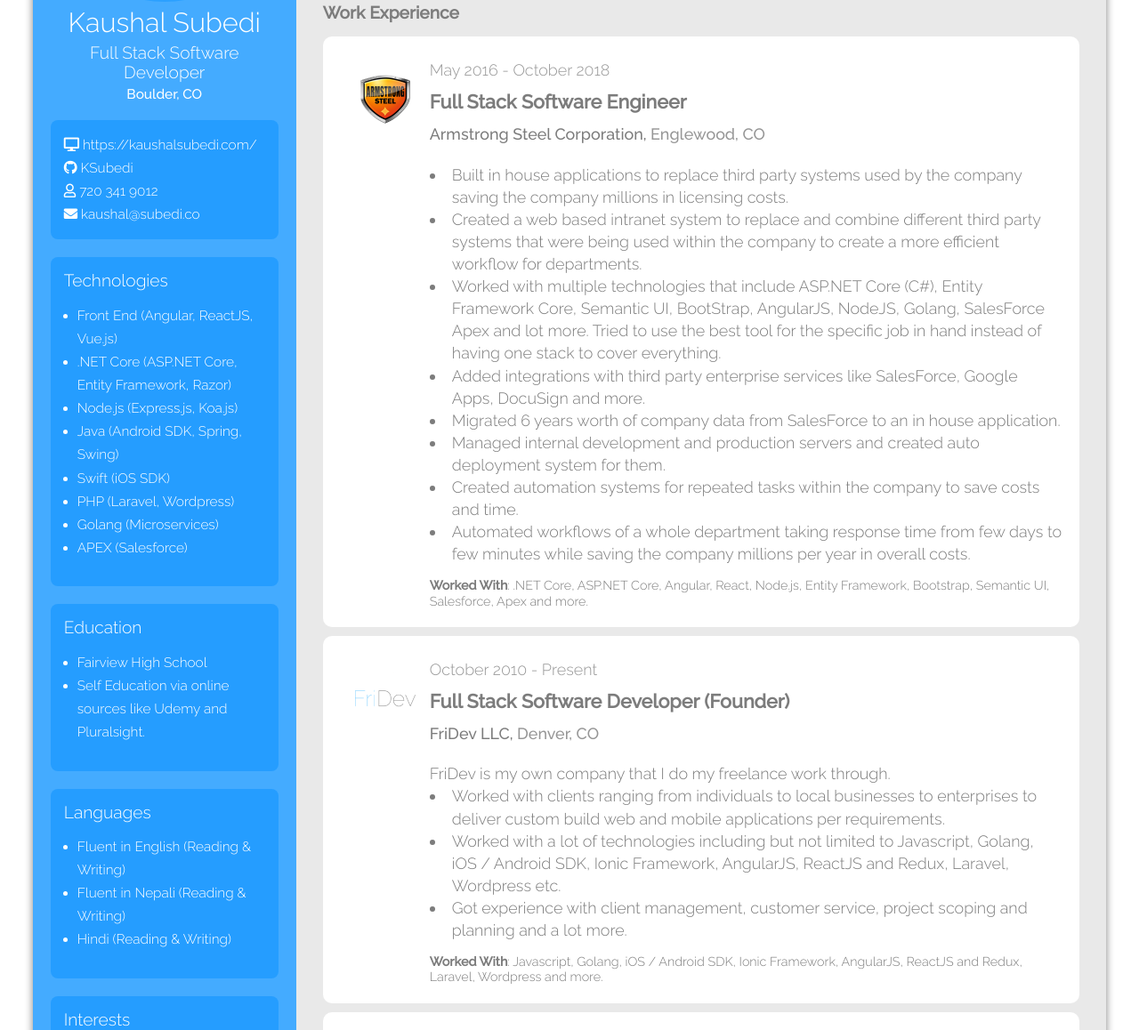
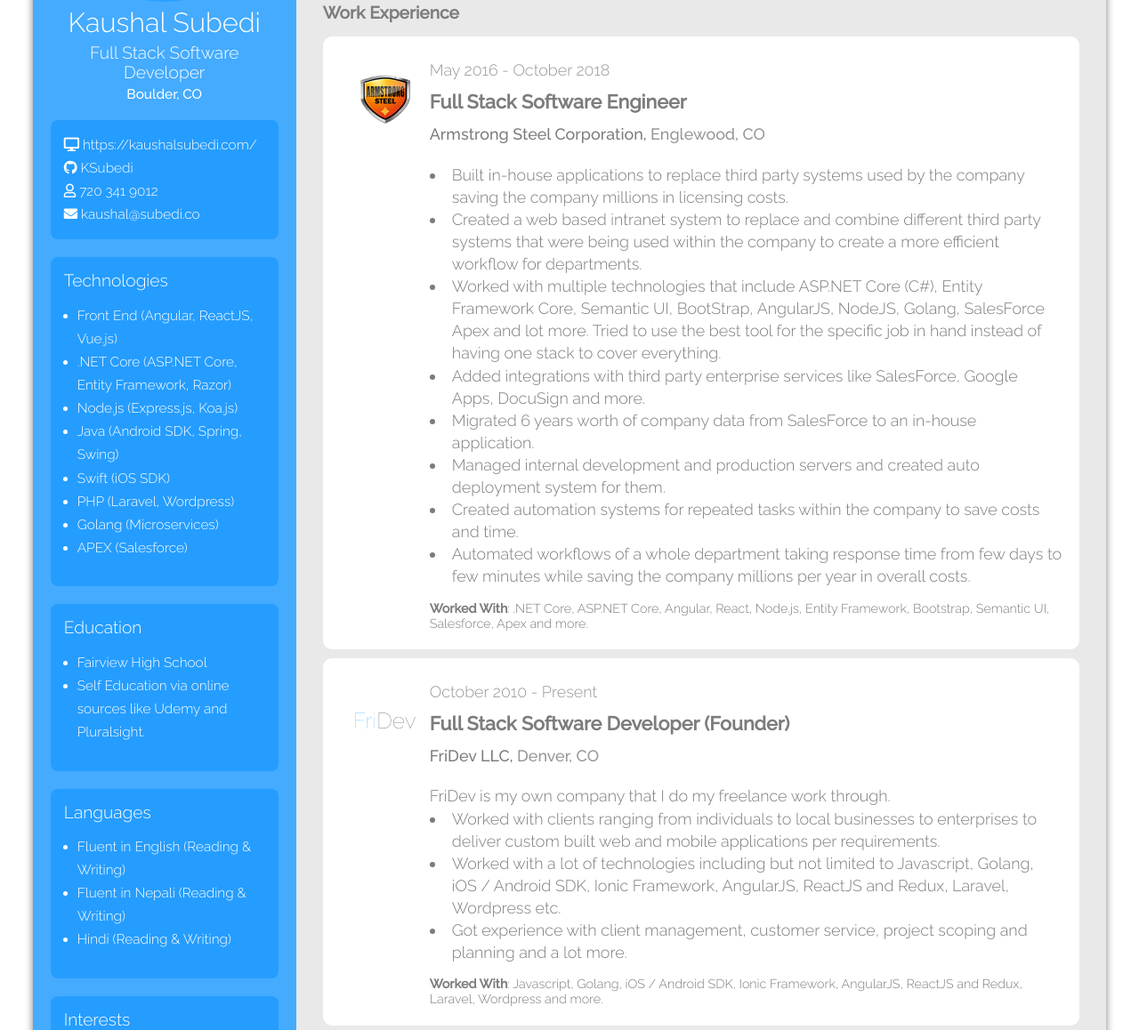
Before and after one commit to KSubedi/Kaushal-Subedi-Resume, a website: page src/index.html in a window 1280 px wide. Shown: the part 324-1482 px from the top of the page at 89% size. Drawn offline with nearby package versions, Linux system fonts and the light colour scheme; files that its build step writes are made by us from their sources; grey boxes are pictures that could not be loaded.

Commit message:
fixed some typos

```diff
--- a/src/index.html
+++ b/src/index.html
@@ -163,7 +163,7 @@
                             <div class="description">
                                 <div class="ul">
                                     <li>
-                                        Built in house applications
+                                        Built in-house applications
                                         to replace third party systems used by
                                         the company saving the company millions in licensing costs.
                                     </li>
@@ -190,7 +190,7 @@
                                     </li>
                                     <li>
                                         Migrated 6 years worth of company data
-                                        from SalesForce to an in house application.
+                                        from SalesForce to an in-house application.
                                     </li>
                                     <li>
                                         Managed internal development and
@@ -242,7 +242,7 @@
                                     <li>
                                         Worked with clients ranging from individuals
                                         to local businesses to enterprises to deliver
-                                        custom build web and mobile applications per
+                                        custom built web and mobile applications per
                                         requirements.
                                     </li>
                                     <li>
```
